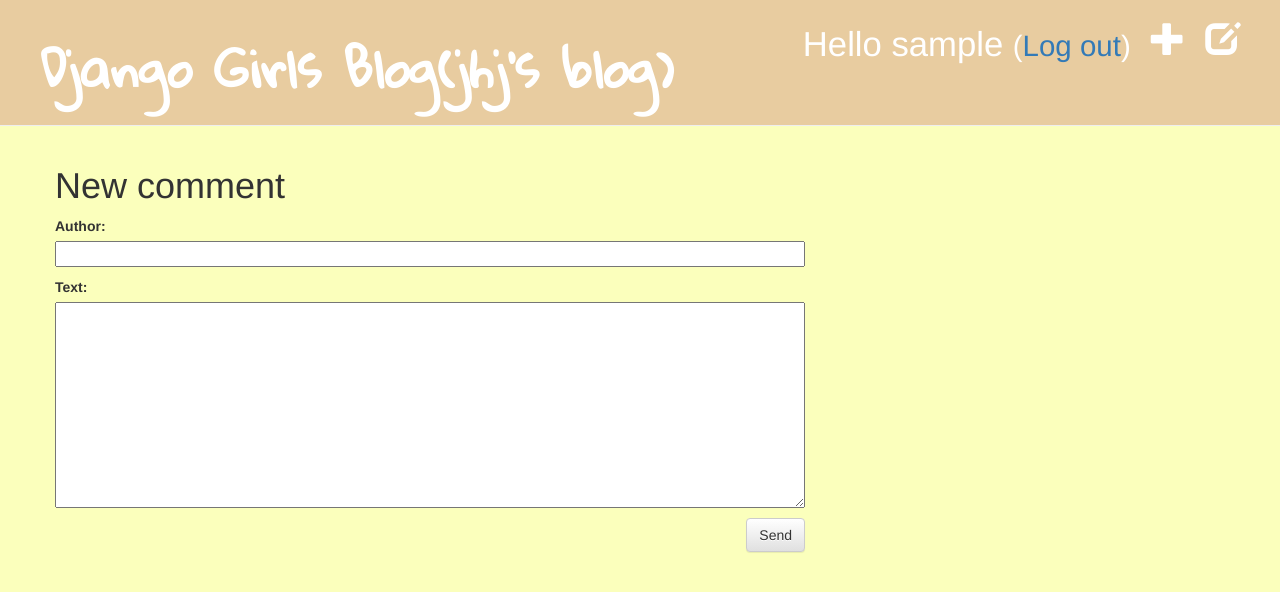
After one commit to amazing22/my-first-blog, a Django app: page /post/1/comment/ in a window 1280 px wide. The commit adds this page. Shown: the top 592 px of the page. Run offline with Django 3.2, Linux system fonts and the light colour scheme; a user stored in the database is signed in; tables that the repository leaves empty hold one stand-in row (values such as "Sample post"); some libraries are stand-ins or nearby versions.

```diff
--- a/blog/admin.py
+++ b/blog/admin.py
@@ -1,7 +1,7 @@
 # 모델링 한 글들을 장고 관리자에서 추가, 수정, 삭제하기
 from django.contrib import admin
-from .models import Post
+from .models import Post, Comment
 
 # 관리자 페이지에서 만든 모델 보기
 admin.site.register(Post)
-# admin.site.register(Comment)
+admin.site.register(Comment)
--- a/blog/forms.py
+++ b/blog/forms.py
@@ -1,8 +1,14 @@
 from django import forms
-from .models import Post
+from .models import Post, Comment
 
 class PostForm(forms.ModelForm):
 
     class Meta:
         model = Post
         fields = ('title', 'text',)
+
+class CommentForm(forms.ModelForm):
+
+    class Meta:
+        model = Comment
+        fields = ('author', 'text',)
--- a/blog/models.py
+++ b/blog/models.py
@@ -28,3 +28,20 @@
 
     def __str__(self):
         return self.title
+
+    def approved_comments(self):
+        return self.comments.filter(approved_comment=True)
+
+class Comment(models.Model):
+    post = models.ForeignKey('blog.Post', related_name='comments')
+    author = models.CharField(max_length=200)
+    text = models.TextField()
+    created_date = models.DateTimeField(default=timezone.now)
+    approved_comment = models.BooleanField(default=False)
+
+    def approve(self):
+        self.approved_comment = True
+        self.save()
+
+    def __str__(self):
+        return self.text
--- a/blog/static/css/blog.css
+++ b/blog/static/css/blog.css
@@ -63,3 +63,7 @@
 body{
   background-color: #FBFFBC;
 }
+
+.comment {
+    margin: 20px 20px 20px 20px;
+}
--- /dev/null
+++ b/blog/templates/blog/add_comment_to_post.html
@@ -0,0 +1,9 @@
+{% extends 'blog/base.html' %}
+
+{% block content %}
+    <h1>New comment</h1>
+    <form method="POST" class="post-form">{% csrf_token %}
+        {{ form.as_p }}
+        <button type="submit" class="save btn btn-default">Send</button>
+    </form>
+{% endblock %}
--- a/blog/templates/blog/post_list.html
+++ b/blog/templates/blog/post_list.html
@@ -9,6 +9,7 @@
             <p>{{ post.text|linebreaksbr }}</p>
             <div class="date">
                 {{ post.published_date }}
+                <a href="{% url 'post_detail' pk=post.pk %}">Comments: {{ post.approved_comments.count }}</a>
             </div>
         </div>
     {% endfor %}
--- a/blog/urls.py
+++ b/blog/urls.py
@@ -10,6 +10,9 @@
     url(r'^post/(?P<pk>\d+)/publish/$', views.post_publish, name='post_publish'),
     url(r'^post/(?P<pk>\d+)/remove/$', views.post_remove, name='post_remove'),
     url(r'^post/(?P<pk>\d+)/publish/$', views.post_publish, name='post_publish'),
+    url(r'^post/(?P<pk>\d+)/comment/$', views.add_comment_to_post, name='add_comment_to_post'),
+    url(r'^comment/(?P<pk>\d+)/approve/$', views.comment_approve, name='comment_approve'),
+    url(r'^comment/(?P<pk>\d+)/remove/$', views.comment_remove, name='comment_remove'),
 ]
 
 
--- a/blog/views.py
+++ b/blog/views.py
@@ -1,8 +1,8 @@
 from django.shortcuts import render
 from django.utils import timezone
-from .models import Post
+from .models import Post, Comment
 from django.shortcuts import render, get_object_or_404
-from .forms import PostForm
+from .forms import PostForm, CommentForm
 from django.shortcuts import redirect
 from django.contrib.auth.decorators import login_required # 추가
 
@@ -61,3 +61,29 @@
     post = get_object_or_404(Post, pk=pk)
     post.delete()
     return redirect('post_list')
+
+@login_required
+def add_comment_to_post(request, pk):
+    post = get_object_or_404(Post, pk=pk)
+    if request.method == "POST":
+        form = CommentForm(request.POST)
+        if form.is_valid():
+            comment = form.save(commit=False)
+            comment.post = post
+            comment.save()
+            return redirect('post_detail', pk=post.pk)
+    else:
+        form = CommentForm()
+    return render(request, 'blog/add_comment_to_post.html', {'form': form})
+
+@login_required
+def comment_approve(request, pk):
+    comment = get_object_or_404(Comment, pk=pk)
+    comment.approve()
+    return redirect('post_detail', pk=comment.post.pk)
+
+@login_required
+def comment_remove(request, pk):
+    comment = get_object_or_404(Comment, pk=pk)
+    comment.delete()
+    return redirect('post_detail', pk=comment.post.pk)
```
Also changed, not shown: blog/templates/blog/post_detail.html (+19 -0 lines), blog/migrations/0002_comment.py (added), noun_906046_cc.png (deleted).
